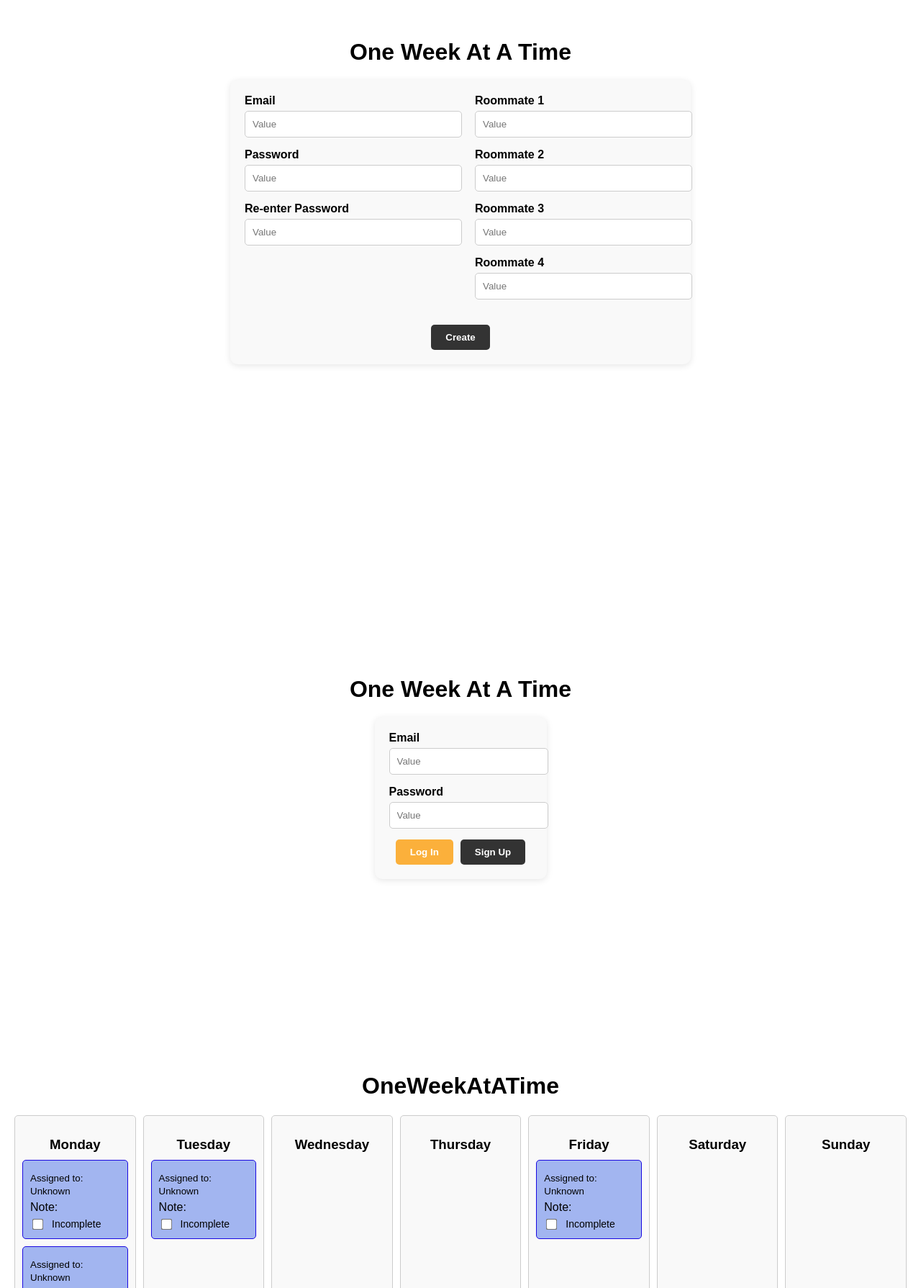
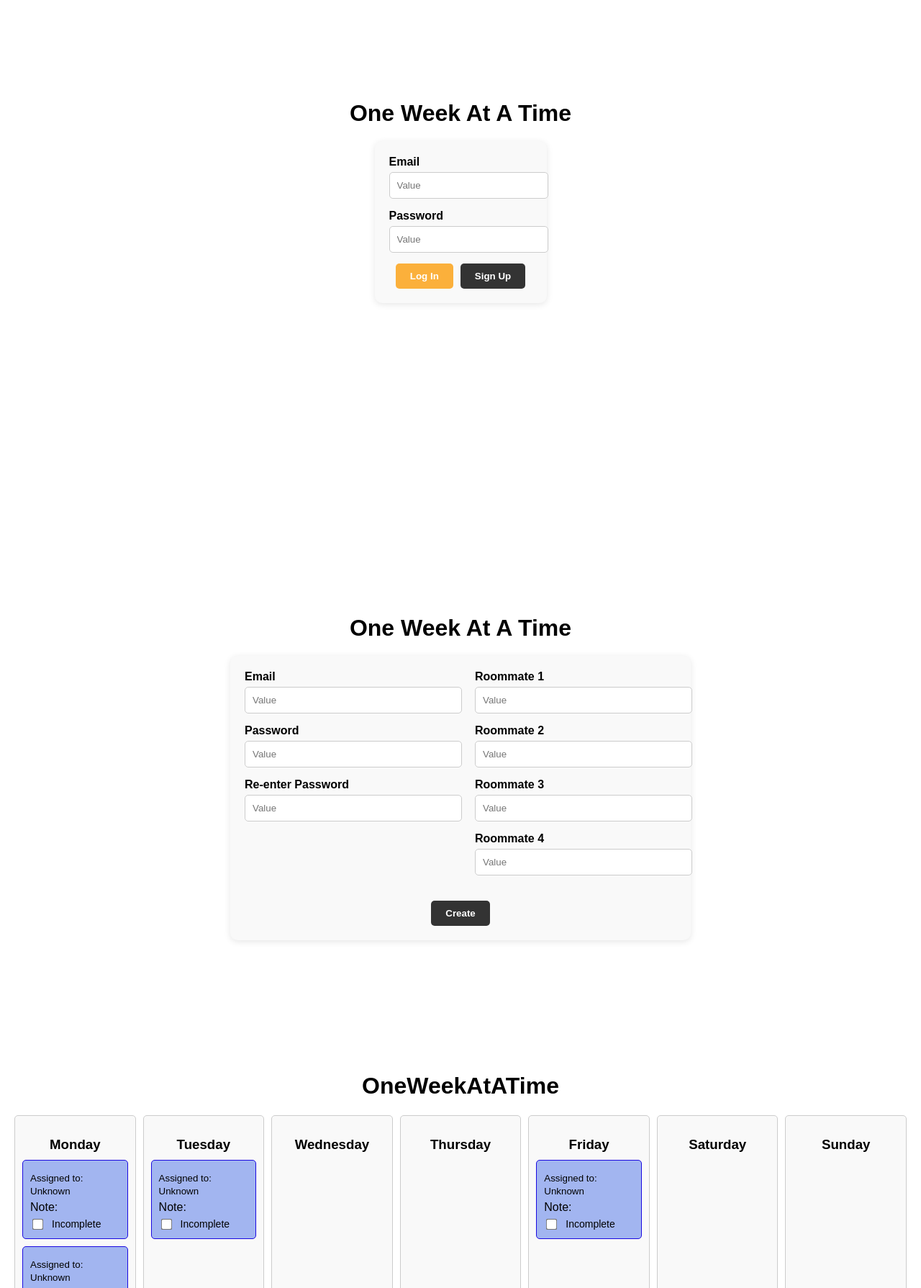
Before and after one commit to hirokik22/oneweekatatime, an Angular app in the folder frontEnd/: page / in a window 1280 px wide. Shown: the part 131-1920 px from the top of the page at 72% size. Built offline with nearby package versions, Linux system fonts and the light colour scheme.

Commit message:
changing the order of login and sign up

```diff
--- a/frontEnd/src/app/app.component.html
+++ b/frontEnd/src/app/app.component.html
@@ -1,6 +1,6 @@
 <!-- NEW CODE -->
+<app-login></app-login>
 <app-sign-up></app-sign-up>
-<app-login></app-login>
 <div class="app-container">
   <!-- Header Section -->
   <header>
```
